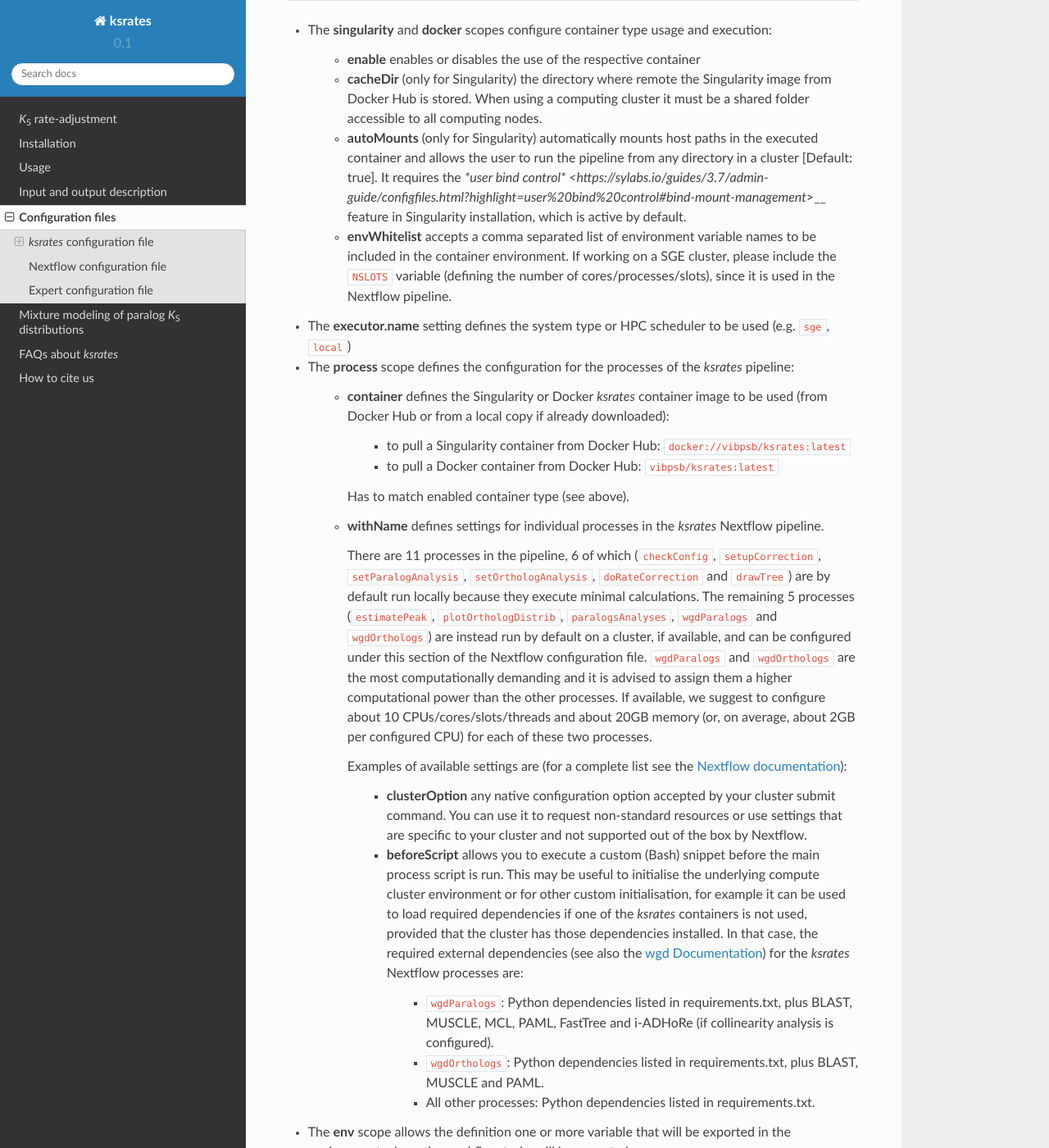
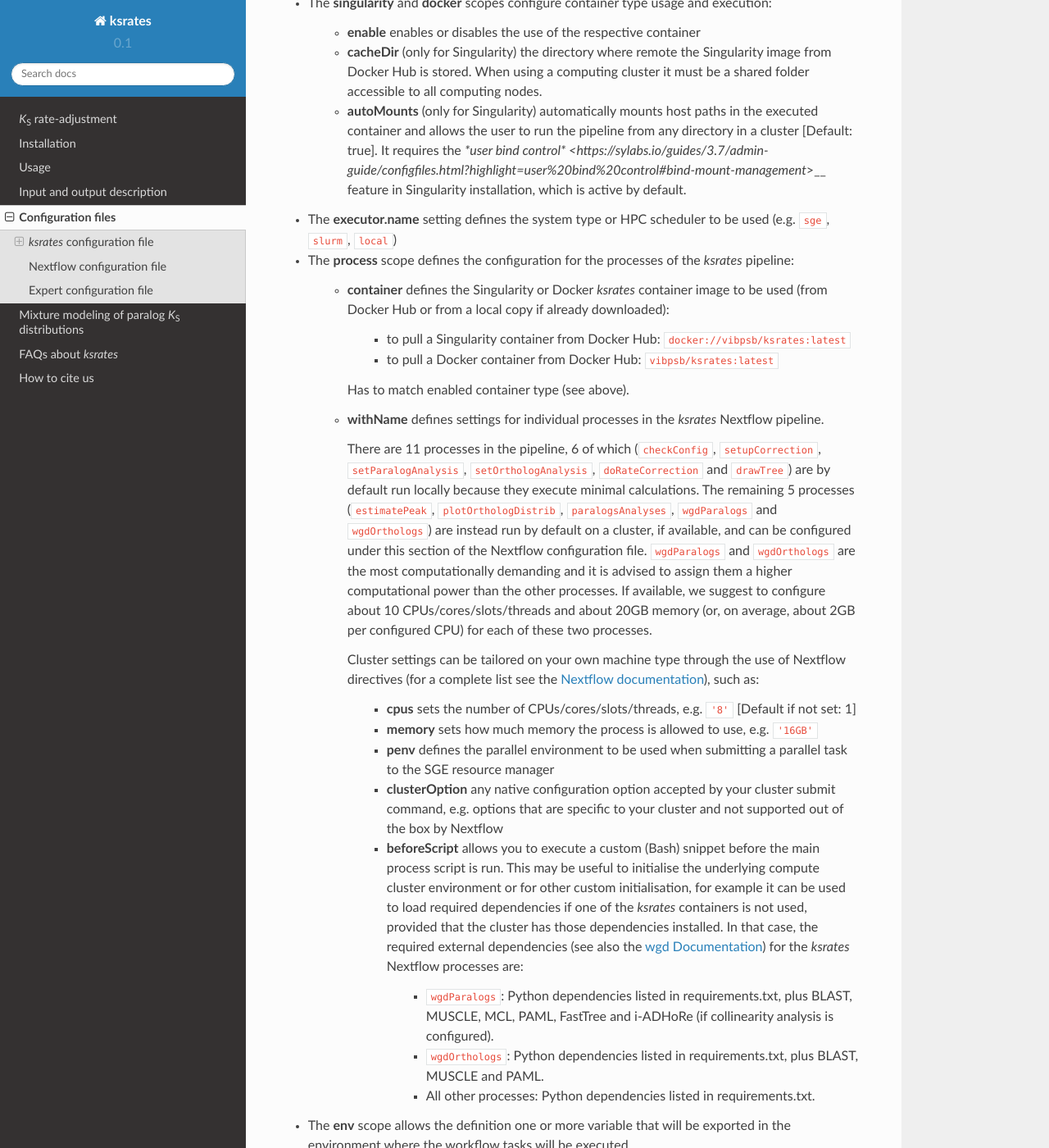
Before and after one commit to VIB-PSB/ksrates, a Sphinx documentation site: the page built from doc/source/configuration.rst, in a window 1280 px wide and 1400 px high, scrolled down 4608 px. Shown: the whole window at 82% size. Built offline with Sphinx 7.4.7 and the Read the Docs theme 2.0.0, drawn with Linux system fonts in a browser that asks for light colours; some of the changed text lies outside the part shown.

Commit message:
Update Nextflow config doc page (removed $NSLOTS)
- Added new directives and their description
  (cpus, memory, penv)
- Removed envWhitelist (not needed anymore)

```diff
--- a/doc/source/configuration.rst
+++ b/doc/source/configuration.rst
@@ -126,11 +126,9 @@ The Nextflow configuration file is used to configure various settings for the *k
         enabled = true
         cacheDir = ''
         autoMounts = true
-        envWhitelist = ''
     }
     docker {
         enabled = false
-        envWhitelist = ''
     }
 
     executor.name = ''
@@ -139,8 +137,8 @@ The Nextflow configuration file is used to configure various settings for the *k
         container = ''
 
         withName: 'processName' {
-            clusterOptions = ''
-            beforeScript = ''
+            cpus = ''
+            memory = ''
         }
     }
 
@@ -154,9 +152,8 @@ The Nextflow configuration file is used to configure various settings for the *k
     * **enable** enables or disables the use of the respective container
     * **cacheDir** (only for Singularity) the directory where remote the Singularity image from Docker Hub is stored. When using a computing cluster it must be a shared folder accessible to all computing nodes.
     * **autoMounts** (only for Singularity) automatically mounts host paths in the executed container and allows the user to run the pipeline from any directory in a cluster [Default: true]. It requires the `*user bind control* <https://sylabs.io/guides/3.7/admin-guide/configfiles.html?highlight=user%20bind%20control#bind-mount-management`>__ feature in Singularity installation, which is active by default.
-    * **envWhitelist** accepts a comma separated list of environment variable names to be included in the container environment. If working on a SGE cluster, please include the ``NSLOTS`` variable (defining the number of cores/processes/slots), since it is used in the Nextflow pipeline.
 
-* The **executor.name** setting defines the system type or HPC scheduler to be used (e.g. ``sge``, ``local``)
+* The **executor.name** setting defines the system type or HPC scheduler to be used (e.g. ``sge``, ``slurm``, ``local``)
 * The **process** scope defines the configuration for the processes of the *ksrates* pipeline:
 
     * **container** defines the Singularity or Docker *ksrates* container image to be used (from Docker Hub or from a local copy if already downloaded):
@@ -170,9 +167,12 @@ The Nextflow configuration file is used to configure various settings for the *k
 
       There are 11 processes in the pipeline, 6 of which (``checkConfig``, ``setupCorrection``, ``setParalogAnalysis``, ``setOrthologAnalysis``,  ``doRateCorrection`` and ``drawTree``) are by default run locally because they execute minimal calculations. The remaining 5 processes (``estimatePeak``, ``plotOrthologDistrib``, ``paralogsAnalyses``, ``wgdParalogs`` and ``wgdOrthologs``) are instead run by default on a cluster, if available, and can be configured under this section of the Nextflow configuration file. ``wgdParalogs`` and ``wgdOrthologs`` are the most computationally demanding and it is advised to assign them a higher computational power than the other processes. If available, we suggest to configure about 10 CPUs/cores/slots/threads and about 20GB memory (or, on average, about 2GB per configured CPU) for each of these two processes.
 
-      Examples of available settings are (for a complete list see the `Nextflow documentation <https://www.nextflow.io/docs/latest/process.html#process-directives>`__):
+      Cluster settings can be tailored on your own machine type through the use of Nextflow directives (for a complete list see the `Nextflow documentation <https://www.nextflow.io/docs/latest/process.html#process-directives>`__), such as:
 
-    	* **clusterOption** any native configuration option accepted by your cluster submit command. You can use it to request non-standard resources or use settings that are specific to your cluster and not supported out of the box by Nextflow.
+        * **cpus** sets the number of CPUs/cores/slots/threads, e.g. ``'8'`` [Default if not set: 1]
+        * **memory** sets how much memory the process is allowed to use, e.g. ``'16GB'``
+    	* **penv** defines the parallel environment to be used when submitting a parallel task to the SGE resource manager
+        * **clusterOption** any native configuration option accepted by your cluster submit command, e.g. options that are specific to your cluster and not supported out of the box by Nextflow
         * **beforeScript** allows you to execute a custom (Bash) snippet before the main process script is run. This may be useful to initialise the underlying compute cluster environment or for other custom initialisation, for example it can be used to load required dependencies if one of the *ksrates* containers is not used, provided that the cluster has those dependencies installed. In that case, the required external dependencies (see also the `wgd Documentation <https://wgd.readthedocs.io/en/latest/index.html#external-software>`__) for the *ksrates* Nextflow processes are:
 
             * ``wgdParalogs``: Python dependencies listed in requirements.txt, plus BLAST, MUSCLE, MCL, PAML, FastTree and i-ADHoRe (if collinearity analysis is configured).
```
